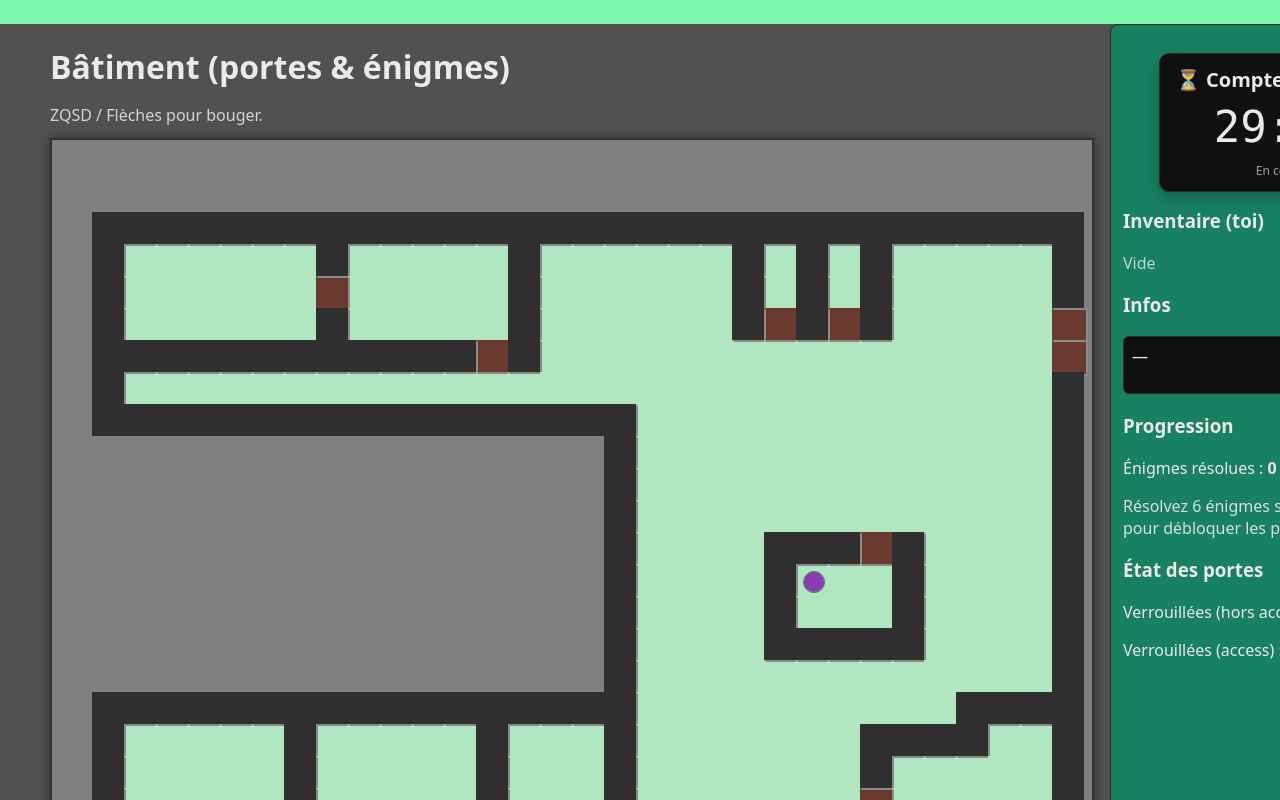
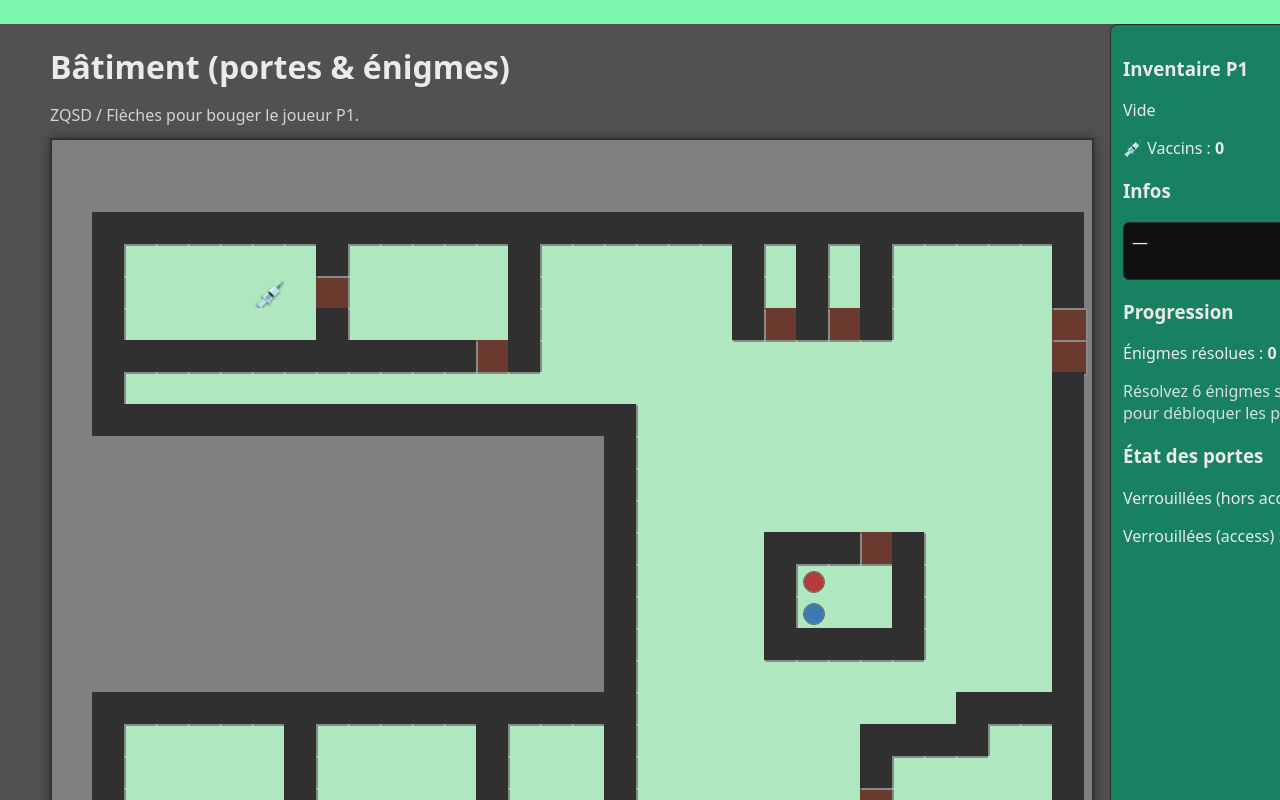
Before and after one commit to Golloumette/escape-game, a React (Vite) app in the folder Front/: page / in a window 1280 px wide. Shown: the top 800 px of the page. Built offline with nearby package versions, Linux system fonts and the light colour scheme; no server answers.

Commit message:
item vaccin

```diff
--- a/Front/package.json
+++ b/Front/package.json
@@ -11,7 +11,8 @@
   },
   "dependencies": {
     "react": "^19.2.0",
-    "react-dom": "^19.2.0"
+    "react-dom": "^19.2.0",
+    "socket.io-client": "^4.8.1"
   },
   "devDependencies": {
     "@eslint/js": "^9.36.0",
--- a/Front/src/App.tsx
+++ b/Front/src/App.tsx
@@ -1,131 +1,42 @@
 import React, { useEffect, useMemo, useState, useCallback, useRef } from "react";
 import MapView from "./MapView";
-import { MAP, Doorporte, Item } from "./map";
+import { MAP, DoorMeta, Item } from "./map";
 import type { Player } from "./types";
 import { TILES } from "./generated_map_v3";
 import ConfirmModal from "./ConfirmModal";
 import DoorModal from "./DoorModal";
 import Puzzle from "./Puzzle";
-import Timer from "./Timer";
-import { connectNet, Net } from "./network";
 
 type Inventory = Set<'vaccine' | 'access-card' | 'key-red' | 'key-blue' | 'key-green'>;
 
-// --- Réseau ---
-const SERVER_URL = import.meta.env.VITE_SERVER_URL || "http://10.56.40.183:4000";
-
-type DoorKey = string; // "x,y"
-const PLAYER_COLORS = ["#b43b3b", "#3b7bb4", "#3bb45b", "#b4a33b", "#883bb4", "#b43b84"];
-
-// Progression énigmes (manquants dans le code reçu)
-const TARGET_SOLVED = 6;
-const solvedNonAccess = { current: new Set<string>() };
-function markSolvedIfRelevant(meta: Doorporte) {
-  if (meta.need !== "access") solvedNonAccess.current.add(`${meta.x},${meta.y}`);
-}
-
-function mergeDoors(localDoors: Doorporte[], remoteDoors: Doorporte[]): Doorporte[] {
-  const byKey = new Map<DoorKey, Doorporte>();
-  for (const d of localDoors) byKey.set(`${d.x},${d.y}`, d);
-  for (const r of remoteDoors) {
-    const k = `${r.x},${r.y}`;
-    const base = byKey.get(k) || r;
-    byKey.set(k, { ...base, ...r });
-  }
-  return Array.from(byKey.values());
-}
-
-function getOrCreateClientId(): string {
-  const k = "client_id";
-  const saved = localStorage.getItem(k);
-  if (saved) return saved;
-  const id = (typeof crypto !== "undefined" && typeof crypto.randomUUID === "function")
-    ? crypto.randomUUID()
-    : `uid-${Date.now().toString(36)}-${Math.random().toString(36).slice(2,10)}`;
-  localStorage.setItem(k, id);
-  return id;
-}
+const keyOf = (x: number, y: number) => `${x},${y}`;
 
 export default function App() {
-  // --- Players / World ---
-  const [players, setPlayers] = useState<Player[]>([]);
-  const [doors, setDoors] = useState<Doorporte[]>(() => MAP.doors.map(d => ({ ...d })));
+  // --- Players
+  const [players, setPlayers] = useState<Player[]>([
+    { id: "P1", x: 23, y: 13, color: "#b43b3b" },
+    { id: "P2", x: 23, y: 14, color: "#3b7bb4" }
+  ]);
+
+  // --- World state
+  const [doors, setDoors] = useState<DoorMeta[]>(() => MAP.doors.map(d => ({ ...d })));
   const [items, setItems] = useState<Item[]>(() => MAP.items.map(i => ({ ...i })));
-  const [inventory, setInventory] = useState<Record<string, Inventory>>({});
+  const [inventory, setInventory] = useState<Record<string, Inventory>>({ P1: new Set() });
   const [msg, setMsg] = useState<string>("");
 
-  // UI modales
-  const [doorConfirm, setDoorConfirm] = useState<null | { pid: string; x: number; y: number; need?: Doorporte['need'] }>(null);
-  const [doorModal, setDoorModal] = useState<null | { x: number; y: number; need?: Doorporte['need'] }>(null);
+  // --- UI modals
+  const [doorConfirm, setDoorConfirm] = useState<null | { pid: string; x: number; y: number; need?: DoorMeta['need'] }>(null);
+  const [doorModal, setDoorModal] = useState<null | { x: number; y: number; need?: DoorMeta['need'] }>(null);
 
-  // Réseau
-  const netRef = useRef<Net | null>(null);
-  const myIdRef = useRef<string>("");
+  // === Progression: 6 portes ouvrent les finales
+  const solvedNonAccess = useRef<Set<string>>(new Set());
+  const TARGET_SOLVED = 6;
 
-  // Création du joueur local
-  const spawnX = 23, spawnY = 13;
-
-  // Éviter double init en dev (StrictMode)
-  const bootedRef = useRef(false);
-
-  useEffect(() => {
-    if (bootedRef.current) return;
-    bootedRef.current = true;
-
-    const colorIndex = Math.floor(Math.random() * PLAYER_COLORS.length);
-    const me: Player = {
-      id: getOrCreateClientId(),
-      x: spawnX,
-      y: spawnY,
-      color: PLAYER_COLORS[colorIndex],
-    };
-    myIdRef.current = me.id;
-
-    // voir tout de suite mon pion en local (le serveur harmonisera ensuite)
-    setPlayers(prev => (prev.some(p => p.id === me.id) ? prev : [me, ...prev]));
-    setInventory(prev => ({ ...prev, [me.id]: new Set() }));
-
-    const socket = connectNet(SERVER_URL);
-    netRef.current = socket;
-
-    socket.on("connect", () => console.log("socket connected:", (socket as any).id));
-    socket.emit("join", { room: "default", player: me });
-
-    socket.on("state:init", (s: any) => {
-      const others: Player[] = Object.entries(s.players || {}).map(([id, p]: any) => ({
-        id, x: p.x, y: p.y, color: p.color || "#3b7bb4",
-      }));
-      const already = others.some(p => p.id === me.id);
-      setPlayers(already ? others : [me, ...others]);
-
-      if (Array.isArray(s.doors) && s.doors.length) setDoors(prev => mergeDoors(prev, s.doors));
-      if (Array.isArray(s.items)) setItems(s.items);
-    });
-
-    socket.on("player:join", (p: Player) => {
-      setPlayers(prev => (prev.some(pp => pp.id === p.id) ? prev : [...prev, p]));
-    });
-
-    socket.on("player:update", (p: Player) => {
-      setPlayers(prev => prev.map(pp => (pp.id === p.id ? { ...pp, x: p.x, y: p.y } : pp)));
-    });
-
-    socket.on("player:leave", ({ id }: { id: string }) => {
-      setPlayers(prev => prev.filter(pp => pp.id !== id));
-    });
-
-    socket.on("door:opened", ({ x, y }: { x: number; y: number }) => {
-      setDoors(prev => prev.map(d => (d.x === x && d.y === y ? { ...d, locked: false } : d)));
-    });
-
-    socket.on("item:removed", ({ id }: { id: string }) => {
-      setItems(prev => prev.filter(it => it.id !== id));
-    });
-
-    return () => { socket.disconnect(); };
+  const markSolvedIfRelevant = useCallback((d: DoorMeta) => {
+    if (d.need === "access") return;
+    solvedNonAccess.current.add(keyOf(d.x, d.y));
   }, []);
 
-  // Déblocage automatique des portes "access" après N énigmes
   const maybeUnlockAccessDoors = useCallback(() => {
     const solved = solvedNonAccess.current.size;
     if (solved >= TARGET_SOLVED) {
@@ -136,10 +47,11 @@ export default function App() {
       }
     }
   }, [doors]);
+
   useEffect(() => { maybeUnlockAccessDoors(); }, [doors, maybeUnlockAccessDoors]);
 
-  // Conditions d'entrée + inventaire
-  const hasRequirement = (pid: string, need?: Doorporte['need']) => {
+  // --- Helpers
+  const hasRequirement = (pid: string, need?: DoorMeta['need']) => {
     if (!need) return true;
     const inv = inventory[pid] ?? new Set();
     if (need === 'access') return inv.has('access-card');
@@ -153,7 +65,7 @@ export default function App() {
 
     if (c === TILES.DOOR) {
       const meta = doors.find(d => d.x === nx && d.y === ny);
-      if (!meta) return false;              // par défaut: verrouillé si pas de meta
+      if (!meta) return true;
       if (!meta.locked) return true;
 
       if (hasRequirement(pid, meta.need)) {
@@ -175,25 +87,24 @@ export default function App() {
       const copy = { ...prev };
       const inv = new Set(copy[pid] ?? []);
       let name = "";
-      here.forEach(it => { inv.add(it.kind as any); name = it.name; netRef.current?.emit("item:pickup", { id: it.id }); });
+      here.forEach(it => { inv.add(it.kind as any); name = it.name; });
       copy[pid] = inv;
       setMsg(`Objet ramassé : ${name}`);
       return copy;
     });
   };
 
-  // Déplacement clavier (contrôle uniquement "moi")
+  // --- Clavier : ignorer quand on tape dans un input/textarea ou si une modale est ouverte
   useEffect(() => {
     const onKey = (e: KeyboardEvent) => {
       if (doorModal || doorConfirm) return;
       const active = document.activeElement as HTMLElement | null;
       const tag = active?.tagName?.toUpperCase();
       const isTyping = tag === "INPUT" || tag === "TEXTAREA" || (active as any)?.isContentEditable;
-      if (isTyping || (e as any).isComposing) return;
+      if (isTyping) return;
+      if ((e as any).isComposing) return;
 
-      const pid = myIdRef.current;
-      if (!pid) return;
-
+      const pid = "P1";
       const move: Record<string, [number, number]> = {
         ArrowUp: [0, -1], ArrowDown: [0, 1], ArrowLeft: [-1, 0], ArrowRight: [1, 0],
         z: [0, -1], s: [0, 1], q: [-1, 0], d: [1, 0]
@@ -201,35 +112,27 @@ export default function App() {
       const vec = move[e.key];
       if (!vec) return;
       e.preventDefault();
-
       setPlayers(prev => {
         const arr = [...prev];
         const i = arr.findIndex(p => p.id === pid);
         if (i < 0) return prev;
-
         const p = arr[i];
         const nx = p.x + vec[0], ny = p.y + vec[1];
         if (canEnter(pid, nx, ny)) {
-          const updated = { ...p, x: nx, y: ny };
-          arr[i] = updated;
-
-          netRef.current?.emit("player:move", { x: nx, y: ny });
+          arr[i] = { ...p, x: nx, y: ny };
           pickupAt(pid, nx, ny);
           return arr;
         }
         return prev;
       });
     };
-
     window.addEventListener("keydown", onKey);
     return () => window.removeEventListener("keydown", onKey);
   }, [doors, items, inventory, doorModal, doorConfirm]);
 
-  const invMine = useMemo(() => {
-    const pid = myIdRef.current;
-    return Array.from(inventory[pid] ?? []);
-  }, [inventory]);
-
+  // === UI derived
+  const invP1 = useMemo(() => Array.from(inventory["P1"] ?? []), [inventory]);
+  const vaccinesCount = useMemo(() => invP1.filter(k => k === "vaccine").length, [invP1]);
   const lockedNow = useMemo(() => doors.filter(d => d.locked), [doors]);
   const lockedAccessNow = useMemo(() => lockedNow.filter(d => d.need === "access"), [lockedNow]);
   const lockedNonAccessNow = useMemo(() => lockedNow.filter(d => d.need !== "access"), [lockedNow]);
@@ -240,16 +143,19 @@ export default function App() {
       <div style={{ maxWidth: 1180, margin: "24px auto", padding: "0 16px", display: "grid", gap: 16, gridTemplateColumns: "1fr 340px" }}>
         <div>
           <h1 style={{ marginBottom: 12 }}>Bâtiment (portes & énigmes)</h1>
-          <p style={{ opacity: .85, marginBottom: 12 }}>ZQSD / Flèches pour bouger.</p>
+          <p style={{ opacity: .85, marginBottom: 12 }}>ZQSD / Flèches pour bouger le joueur P1.</p>
 
           <MapView players={players} doors={doors} items={items} />
 
+          {/* ===== Confirmation ===== */}
           {doorConfirm && (
             <ConfirmModal
               title={`Porte (${doorConfirm.x},${doorConfirm.y})`}
               message={
                 doorConfirm.need
-                  ? `Cette porte nécessite ${doorConfirm.need === 'access' ? "une carte d'accès" : `la clé ${doorConfirm.need}`}. Ouvrir ?`
+                  ? `Cette porte nécessite ${doorConfirm.need === 'access'
+                      ? "une carte d'accès"
+                      : `la clé ${doorConfirm.need}`}. Ouvrir ?`
                   : "Ouvrir cette porte ?"
               }
               onNo={() => { setDoorConfirm(null); setMsg("Vous laissez la porte fermée."); }}
@@ -261,21 +167,36 @@ export default function App() {
             />
           )}
 
+          {/* ===== Modale d'énigme ===== */}
           {doorModal && (
             <DoorModal title={`Porte (${doorModal.x},${doorModal.y})`} onClose={() => setDoorModal(null)}>
               {(() => {
                 const meta = doors.find(d => d.x === doorModal.x && d.y === doorModal.y);
                 if (!meta) return <p>Erreur: porte inconnue.</p>;
-                if (meta.need === "access") return <p>Cette porte s'ouvrira automatiquement après {TARGET_SOLVED} énigmes résolues.</p>;
-                const r = (meta as any).riddle;
+                if (meta.need === "access") return <p>Cette porte s'ouvrira automatiquement après 6 énigmes résolues.</p>;
+                const r = meta.riddle;
                 if (!r) return <p>Pas d’énigme pour cette porte.</p>;
                 return (
                   <Puzzle
                     riddle={r}
                     onSolved={() => {
+                      // Ouvrir cette porte
                       setDoors(prev => prev.map(d => (d.x === meta.x && d.y === meta.y ? { ...d, locked: false } : d)));
-                      markSolvedIfRelevant(meta);
-                      setMsg("Bravo ! Énigme résolue, la porte s'ouvre 🎉");
+                      // Marquer progression
+                      solvedNonAccess.current.add(keyOf(meta.x, meta.y));
+                      // Donner la récompense si définie
+                      if (meta.reward === "vaccine") {
+                        setInventory(prev => {
+                          const copy = { ...prev };
+                          const inv = new Set(copy["P1"] ?? []);
+                          inv.add("vaccine");
+                          copy["P1"] = inv;
+                          return copy;
+                        });
+                        setMsg("🎁 Récompense: vous avez obtenu un vaccin.");
+                      } else {
+                        setMsg("Bravo ! Énigme résolue, la porte s'ouvre 🎉");
+                      }
                       setDoorModal(null);
                     }}
                   />
@@ -285,15 +206,12 @@ export default function App() {
           )}
         </div>
 
+        {/* ===== Sidebar ===== */}
         <aside style={{ background: "#188162ff", border: "1px solid #2a2a2a", borderRadius: 8, padding: 12 }}>
-          <Timer
-            initialSeconds={30 * 60}
-            autoStart={true}
-            paused={!!doorModal}
-            onExpire={() => setMsg("⛔ Temps écoulé !")}
-          />
-          <h3 style={{ marginTop: 0 }}>Inventaire (toi)</h3>
-          {invMine.length ? <ul>{invMine.map(k => <li key={k}>{k}</li>)}</ul> : <p style={{ opacity: 0.8 }}>Vide</p>}
+          <h3>Inventaire P1</h3>
+          {invP1.length ? <ul>{invP1.map(k => <li key={k}>{k}</li>)}</ul> : <p>Vide</p>}
+
+          <p style={{ marginTop: 8 }}>💉 Vaccins : <b>{vaccinesCount}</b></p>
 
           <h3>Infos</h3>
           <p style={{ minHeight: 40, background: "#101010", border: "1px solid #2a2a2a", borderRadius: 6, padding: 8 }}>
@@ -302,9 +220,11 @@ export default function App() {
 
           <h3>Progression</h3>
           <p>Énigmes résolues : <b>{solved}</b> / <b>{TARGET_SOLVED}</b></p>
-          {solved < TARGET_SOLVED
-            ? <p style={{ opacity: .9 }}>Résolvez {TARGET_SOLVED - solved} énigmes supplémentaires pour débloquer les portes finales.</p>
-            : <p style={{ color: "#00ff88" }}>Les portes finales sont maintenant accessibles 🔓</p>}
+          {solved < TARGET_SOLVED ? (
+            <p style={{ opacity: .9 }}>Résolvez {TARGET_SOLVED - solved} énigmes supplémentaires pour débloquer les portes finales.</p>
+          ) : (
+            <p style={{ color: "#00ff88" }}>Les portes finales sont maintenant accessibles 🔓</p>
+          )}
 
           <h3>État des portes</h3>
           <p>Verrouillées (hors access) : {lockedNonAccessNow.length}</p>
--- a/Front/src/MapView.tsx
+++ b/Front/src/MapView.tsx
@@ -3,12 +3,6 @@ import { MAP, charAt, isFloorLike } from "./map";
 import type { DoorMeta, Item } from "./map";
 import type { Player } from "./types";
 import { TILES } from "./generated_map_v3";
-
-console.log('TILES =', TILES);
-console.log('MAP.width =', MAP.width, 'cellSize =', MAP.cellSize);
-console.log('ligne0 =', MAP.grid[0]);
-console.log('chars uniques =', Array.from(new Set(MAP.grid.join('').split(''))));
-
 
 interface MapViewProps {
   players: Player[];
@@ -33,55 +27,96 @@ function bordersFor(x: number, y: number, doors: DoorMeta[]) {
   };
   const edge = (ok: boolean) => (ok ? "transparent" : "#8a8a8a");
   return {
-    borderTop:    `2px solid ${edge(isWalk(x, y-1))}`,
-    borderRight:  `2px solid ${edge(isWalk(x+1, y))}`,
-    borderBottom: `2px solid ${edge(isWalk(x, y+1))}`,
-    borderLeft:   `2px solid ${edge(isWalk(x-1, y))}`,
+    borderTop:    `2px solid ${edge(isWalk(x, y - 1))}`,
+    borderRight:  `2px solid ${edge(isWalk(x + 1, y))}`,
+    borderBottom: `2px solid ${edge(isWalk(x, y + 1))}`,
+    borderLeft:   `2px solid ${edge(isWalk(x - 1, y))}`,
   };
 }
 
-function renderItem(i: Item) {
-  const label =
-    i.kind === "vaccine" ? "V" :
-    i.kind === "access-card" ? "A" :
-    i.kind === "key-red" ? "R" :
-    i.kind === "key-blue" ? "B" :
-    i.kind === "key-green" ? "G" : "?";
+/** Icône visuelle par type d’item (grosse, lisible, centrée) */
+function renderItemIcon(kind: Item["kind"]) {
+  switch (kind) {
+    case "vaccine":
+      return "💉";
+    case "access-card":
+      return "💳";
+    case "key-red":
+      return "🔑"; // tu peux utiliser "🟥" si tu veux vraiment la couleur
+    case "key-blue":
+      return "🔑";
+    case "key-green":
+      return "🔑";
+    default:
+      return "❓";
+  }
+}
+
+function renderItem(i: Item, cell: number) {
   return (
-    <div key={i.id} title={i.name}
-      style={{ position:"absolute", inset:8, borderRadius:6, border:"1px solid #ddd",
-               background:"#202a44", display:"grid", placeItems:"center", fontSize:14, fontWeight:700 }}>
-      {label}
+    <div
+      key={i.id}
+      title={i.name}
+      style={{
+        position: "absolute",
+        left: 0,
+        top: 0,
+        width: cell,
+        height: cell,
+        display: "grid",
+        placeItems: "center",
+        pointerEvents: "none", // évite de “bloquer” les clics
+      }}
+    >
+      <span
+        aria-label={i.name}
+        style={{
+          fontSize: Math.floor(cell * 0.8),
+          lineHeight: 1,
+          filter: "drop-shadow(0 1px 1px rgba(0,0,0,.5))",
+        }}
+      >
+        {renderItemIcon(i.kind)}
+      </span>
     </div>
   );
 }
 
 export default function MapView({ players, doors, items }: MapViewProps) {
+  const cell = MAP.cellSize;
   const gridStyle: React.CSSProperties = {
     display: "grid",
-    gridTemplateColumns: `repeat(${MAP.width}, ${MAP.cellSize}px)`,
-    gridAutoRows: `${MAP.cellSize}px`,
+    gridTemplateColumns: `repeat(${MAP.width}, ${cell}px)`,
+    gridAutoRows: `${cell}px`,
     background: "#808080ff",
     padding: 8,
     border: "2px solid #333",
     width: "fit-content",
-    boxShadow: "0 0 12px rgba(0,0,0,0.4)"
+    boxShadow: "0 0 12px rgba(0,0,0,0.4)",
+    userSelect: "none",
   };
+
   const charToKind = (c: string) => {
-  // normalisation (adaptable à ta convention)
-  if (c === '#' || c === (TILES as any).WALL) return 'WALL';
-  if (c === 'D' || c === (TILES as any).DOOR) return 'DOOR';
-  if (c === '.' || c === (TILES as any).FLOOR) return 'FLOOR';
-  if (c === ' ' || c === (TILES as any).VOID)  return 'VOID';
-  return 'OTHER';
+    if (c === "#" || c === (TILES as any).WALL) return "WALL";
+    if (c === "D" || c === (TILES as any).DOOR) return "DOOR";
+    if (c === "." || c === (TILES as any).FLOOR) return "FLOOR";
+    // Dans ta map, le VOID est le caractère guillemet "
+    if (c === '"' || c === (TILES as any).VOID) return "VOID";
+    return "OTHER";
   };
+
   const kindToColor = (kind: string, x: number, y: number) => {
     switch (kind) {
-    case 'WALL': return '#303030';
-    case 'DOOR': return doorLockedAt(doors, x, y) ? '#6a3a2f' : '#2f6d3a';
-    case 'FLOOR': return '#b0e6c0ff';
-    case 'VOID': return 'transparent';
-    default: return '#1b1b1b';
+      case "WALL":
+        return "#303030";
+      case "DOOR":
+        return doorLockedAt(doors, x, y) ? "#6a3a2f" : "#2f6d3a";
+      case "FLOOR":
+        return "#b0e6c0ff";
+      case "VOID":
+        return "transparent";
+      default:
+        return "#1b1b1b";
     }
   };
 
@@ -91,23 +126,37 @@ const kindToColor = (kind: string, x: number, y: number) => {
         row.split("").map((c, x) => {
           const kind = charToKind(c);
           const bg = kindToColor(kind, x, y);
-          const outline = (kind === 'FLOOR' || kind === 'DOOR') ? bordersFor(x, y, doors) : {};
+          const outline =
+            kind === "FLOOR" || kind === "DOOR" ? bordersFor(x, y, doors) : {};
 
           const base: React.CSSProperties = {
-            width: MAP.cellSize, height: MAP.cellSize, position:"relative", background: bg
+            width: cell,
+            height: cell,
+            position: "relative",
+            background: bg,
           };
 
           return (
             <div key={`${x}-${y}`} style={{ ...base, ...outline }}>
-              {items.filter(it => it.x === x && it.y === y).map(renderItem)}
-              {/* multi-joueur : on dessine tous les joueurs présents sur cette case */}
-              {players.filter(p => p.x === x && p.y === y).map(p => (
-                <div key={p.id}
+              {/* Items au sol (icônes) */}
+              {items.filter((it) => it.x === x && it.y === y).map((it) => renderItem(it, cell))}
+
+              {/* Joueurs (tous ceux présents sur cette case) */}
+              {players
+                .filter((p) => p.x === x && p.y === y)
+                .map((p) => (
+                  <div
+                    key={p.id}
                     title={p.id}
                     style={{
-                    position:"absolute", inset:6, borderRadius:"50%",
+                      position: "absolute",
+                      left: 6,
+                      top: 6,
+                      width: cell - 12,
+                      height: cell - 12,
+                      borderRadius: "50%",
                       background: p.color ?? "#b43b3b",
-                    outline:"1px solid #0008"
+                      outline: "1px solid #0008",
                     }}
                   />
                 ))}
--- a/Front/src/map.ts
+++ b/Front/src/map.ts
@@ -25,7 +25,11 @@ export interface DoorMeta {
   locked: boolean;
   need?: KeyColor | "access";
   riddle?: PuzzleDef;
+  /** ✅ Récompense donnée immédiatement à l’ouverture (ex: "vaccine") */
+  reward?: ItemKind;
 }
+
+export interface Item { id: string; kind: ItemKind; name: string; x: number; y: number; }
 
 export interface MapData {
   width: number;
@@ -33,7 +37,7 @@ export interface MapData {
   grid: string[];
   rooms: Room[];
   doors: DoorMeta[];
-  items: any[];
+  items: Item[];
   cellSize: number;
 }
 
@@ -73,11 +77,10 @@ const TF_PUZZLES: PuzzleDef[] = [
   { type: "tf", statement: "L’eau pure est un bon conducteur électrique.", correct: false },
   { type: "tf", statement: "Les antibiotiques n’agissent pas sur les virus.", correct: true },
   { type: "tf", statement: "L’ADN est présent dans le noyau des cellules eucaryotes.", correct: true },
-  { type: "tf", statement: "Le dioxygène représente environ 78% de l’air.", correct: false }, // c'est l'azote ~78%
+  { type: "tf", statement: "Le dioxygène représente environ 78% de l’air.", correct: false }, // azote ~78%
   { type: "tf", statement: "La digestion des lipides implique la bile.", correct: true },
 ];
 
-// Mélange et attribution unique
 function shuffle<T>(array: T[]): T[] {
   return array.map(a => [Math.random(), a] as [number, T])
               .sort((a, b) => a[0] - b[0])
@@ -97,7 +100,16 @@ function getUniquePuzzle(): PuzzleDef {
   return puzzle;
 }
 
-/* ----------------------------- MAP ----------------------------- */
+/* ----------------------------- ITEMS (sol) ----------------------------- */
+/** Tu peux aussi déposer un vaccin “au sol” si tu préfères le ramasser en marchant.
+ *  Exemple (à adapter) :
+ *  { id: "vac-1", kind: "vaccine", name: "Vaccin", x: 26, y: 20 }
+ */
+export const ITEMS: Item[] = [
+  { id: "vac-1", kind: "vaccine", name: "Vaccin", x: 6, y: 4 },
+];
+
+/* ----------------------------- MAP + RÉCOMPENSES ----------------------------- */
 export const MAP: MapData = {
   width: WIDTH,
   height: HEIGHT,
@@ -106,14 +118,27 @@ export const MAP: MapData = {
   rooms: [],
   doors: IMPORTED_DOORS.map((d) => {
     const base: DoorMeta = { ...d };
+
+    // Donner des énigmes à toutes les portes verrouillées hors "access"
     if (base.locked && base.need !== "access") {
       base.riddle = getUniquePuzzle();
     }
+
+    if (base.x === 25 && base.y === 20) {
+      base.reward = "vaccine";
+    }
+
+    if (base.x === 8 && base.y === 4) base.reward = "vaccine";
+    if (base.x === 25 && base.y === 20) base.reward = "vaccine";
+
     return base;
   }),
-  items: [],
+  items: ITEMS,
 };
 
 export function doorAt(x: number, y: number): DoorMeta | null {
   return MAP.doors.find((d) => d.x === x && d.y === y) ?? null;
 }
+export function itemsAt(x: number, y: number): Item[] {
+  return MAP.items.filter((i) => i.x === x && i.y === y);
+}
```
Also changed, not shown: 1 other file (tests, documents, lock files or other folders). Lines whose indentation alone changed are shown as unchanged.
